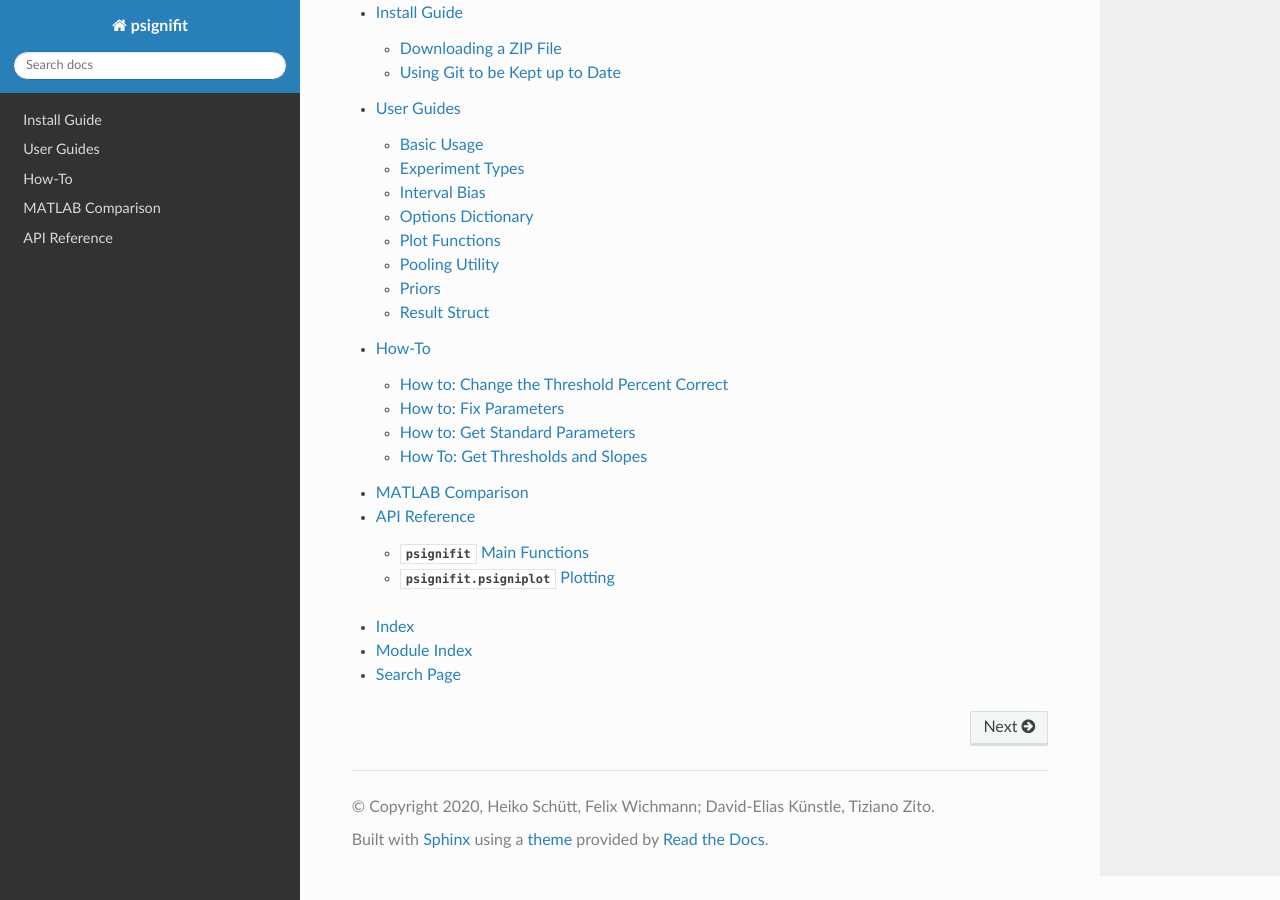
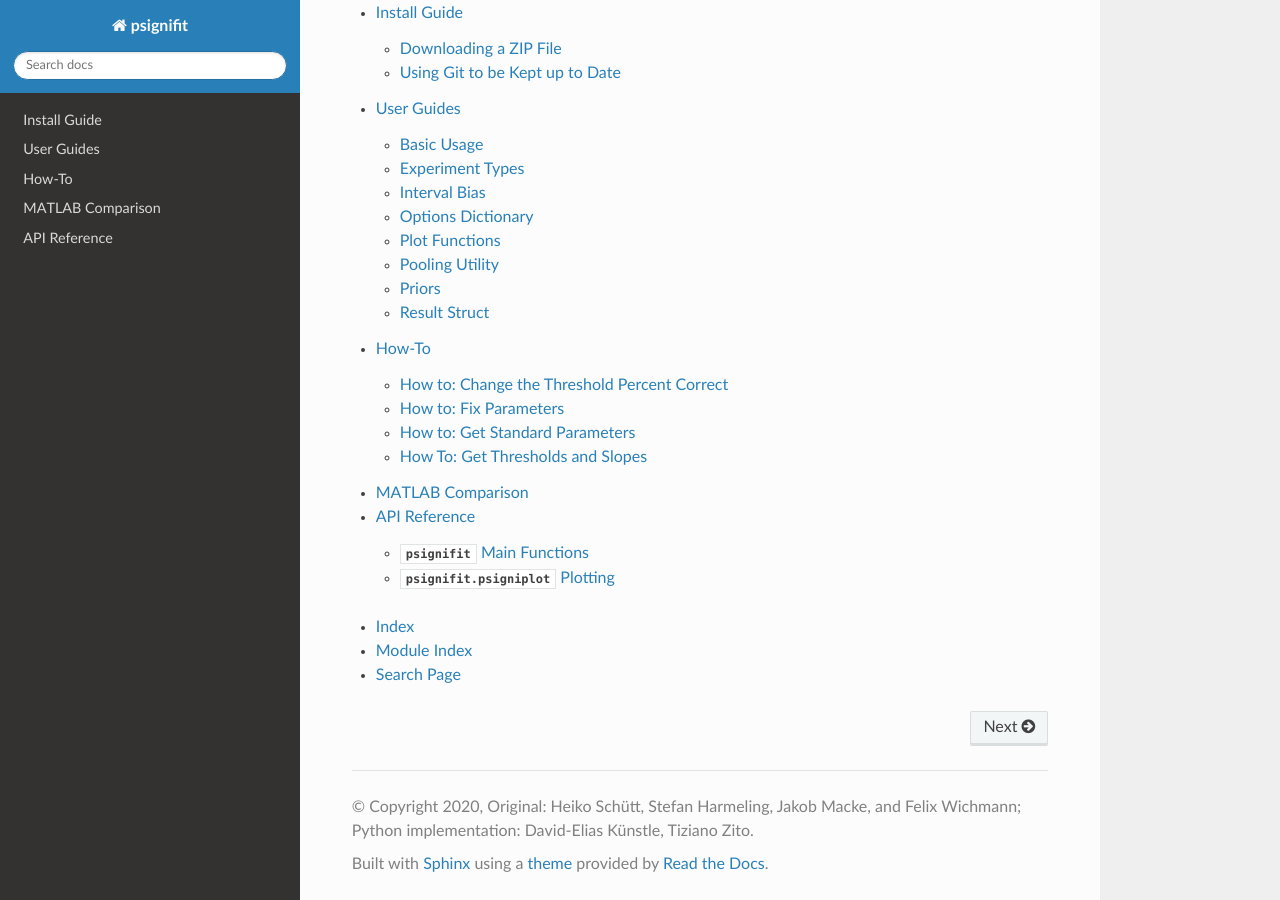
Before and after one commit to wichmann-lab/python-psignifit, a Sphinx documentation site: the page built from docs/index.rst, in a window 1280 px wide and 900 px high, scrolled down 1271 px. Built offline with Sphinx 7.4.7 and the Read the Docs theme 2.0.0, drawn with Linux system fonts in a browser that asks for light colours; pages that are not in the unit, such as notebooks, are missing from menus.

Commit message:
Specify authors in documentation

```diff
--- a/docs/conf.py
+++ b/docs/conf.py
@@ -20,7 +20,7 @@
 # -- Project information -----------------------------------------------------
 
 project = 'psignifit'
-author = 'Heiko Schütt, Felix Wichmann; David-Elias Künstle, Tiziano Zito'
+author = 'Original: Heiko Schütt, Stefan Harmeling, Jakob Macke, and Felix Wichmann; Python implementation: David-Elias Künstle, Tiziano Zito'
 copyright = '2020, ' + author
 
 
```
